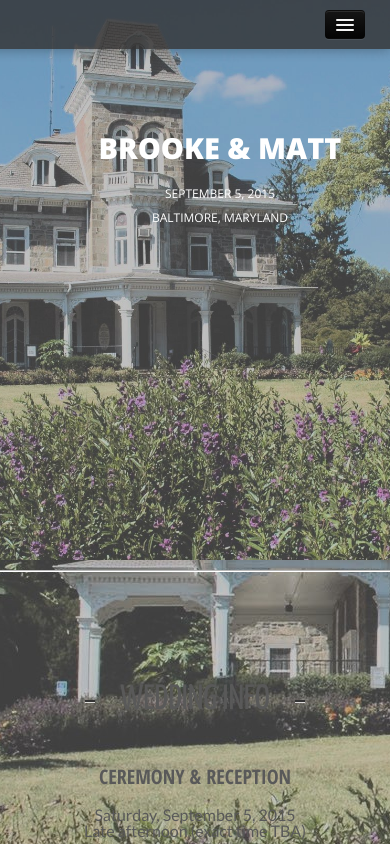
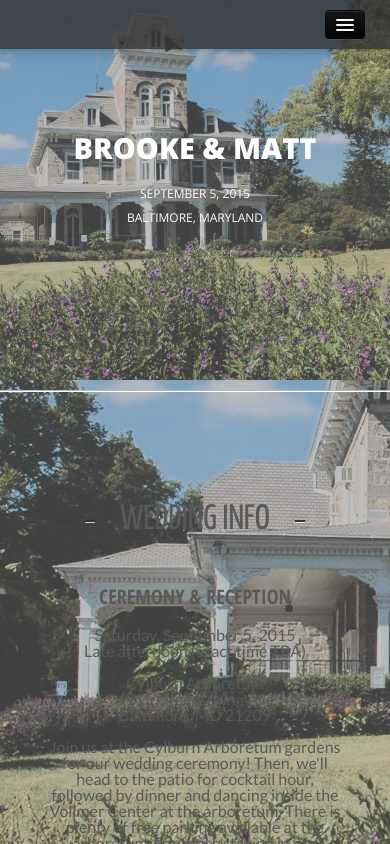
Before and after one commit to brookeplusmatt/brookeplusmatt.github.io, a plain HTML site: page index.html in a window 390 px wide. Shown: the top 844 px of the page. Drawn offline with nearby package versions, Linux system fonts and the light colour scheme; files that its build step writes are made by us from their sources; a script that the page names is missing; files whose address does not match are found by name.

Commit message:
Fixed typo and responsiveness

```diff
--- a/assets/css/styles.css
+++ b/assets/css/styles.css
@@ -129,7 +129,7 @@
 	position: static;
 	border-radius:2em;
 	max-width: 550px;
-	margin: 330px auto;
+	margin: 150px auto;
 /*
 rgba(150, 151, 146, 0.63)
 	padding: 0 0 0 150px;
@@ -510,9 +510,9 @@
 .inner-content2 ol {
 	padding:0 10px 0 30px;
 }
- .carousel { margin-top:20px
+ .carousel { margin-top:0px;
     }
-.carousel-caption h1 { font-size:66px}
+.carousel-caption h1 { font-size:66px;}
 span.line {width: 88px;}
 .navbar-inner {}
  }
@@ -569,7 +569,7 @@
 }
  .carousel-caption {
 padding: 0 0 0 60px;
- margin-top: 270px;
+ margin-top: 200px;
 }
  .carousel-caption h1 {
  font-size: 60px;
@@ -795,7 +795,7 @@
  height: /*316px*/auto;
 }
  .carousel-caption {
- padding: 0 0 0 50px;
+ padding: 0 0 0 0px;
  margin-top: 130px;
 }
  .carousel-caption h1 {
--- a/index.html
+++ b/index.html
@@ -63,8 +63,8 @@
         <div class="nav-collapse collapse">
           <ul class="nav" id="nav">
            <li><a href="#">Top</a></li>
+           <li><a href="#wedding">Wedding</a></li>
            <li><a href="#RSVP">RSVP</a></li>
-            <li><a href="#wedding">Wedding</a></li>
             <li><a href="#accomodations">Accommodations</a></li>
             <!--<li><a href="#gallery">Gallery</a></li>-->
             <li><a href="#Registry">Registry</a></li>
@@ -185,9 +185,9 @@
       <span class="fixed-show"></span> </div>
     <div class="inner-content">
 <h2>YOUR PRESENCE IS PRESENT ENOUGH...</h2><br>
-<p>...but, we know some of you just want to get us a gift - and we love you for that! To all of our crafty friends: we'd love if you considered making us something! To see some gifts we would cherish and put to good use, <a href="http://www.merciregistry.com/brookeplusmatt" target="_blank">click here</a>. It's a link to our universal registry, which a site where we've added suggested gifts from all different kinds of places. Since there's stuff from a variety of stores all on one registry, you'll need to return to the site and mark off an item as purchased afterwards so we'll know who to thank!</p>
+<p>...but, we know some of you just want to get us a gift - and we love you for that! To all of our crafty friends: we'd love if you considered making us something! To see some gifts we would cherish and put to good use, <a href="http://www.merciregistry.com/brookeplusmatt" target="_blank">click here</a>. It's a link to our universal registry, which is a site where we've added suggested gifts from all different kinds of places. Since there's stuff from a variety of stores all on one registry, you'll need to return to the site and mark off an item as purchased afterwards so we'll know who to thank!</p>
 
-<p><br><br>One more thing: because we'll be moving next summer and are tight for space in our current apartment, kindly ship all gifts to Brooke's parents' house: <br>
+<p><br>One more thing: because we'll be moving next summer and are tight for space in our current apartment, kindly ship all gifts to Brooke's parents' house: <br>
 <Strong><br>4512 Stonecrest Drive<br>
 Ellicott City, MD 21043</Strong>
 
```
